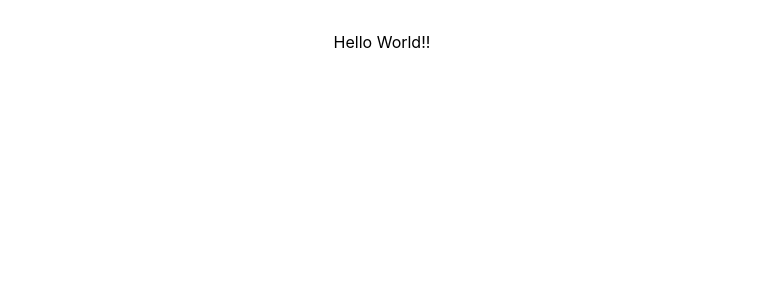
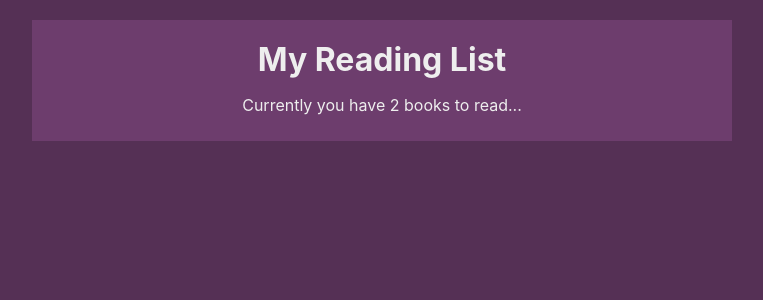
Before and after one commit to pratik-kumar-sahu/supreme-octo-guacamole, a React (Create React App) app: page / in a window 1280 px wide. Shown: the top 300 px of the page, without its empty margins (258-1021 px from the left). Built offline with nearby package versions, Linux system fonts and the light colour scheme.

Commit message:
Made Navbar consuming BookContext and updated app acc to that

```diff
--- a/src/App.js
+++ b/src/App.js
@@ -1,7 +1,15 @@
-import "./App.css";
+import React from "react";
+import Navbar from "./components/Navbar";
+import BookContextProvider from "./contexts/BookContext";
 
 function App() {
-  return <div className="App">Hello World!!</div>;
+  return (
+    <div className="App">
+      <BookContextProvider>
+        <Navbar />
+      </BookContextProvider>
+    </div>
+  );
 }
 
 export default App;
--- /dev/null
+++ b/src/components/Navbar.js
@@ -0,0 +1,15 @@
+import React, { useContext } from "react";
+import { BookContext } from "../contexts/BookContext";
+
+function Navbar() {
+  const { books } = useContext(BookContext);
+
+  return (
+    <div className="navbar">
+      <h1>My Reading List</h1>
+      <p>Currently you have {books.length} books to read...</p>
+    </div>
+  );
+}
+
+export default Navbar;
--- a/src/contexts/BookContext.js
+++ b/src/contexts/BookContext.js
@@ -1,9 +1,9 @@
 import React, { createContext, useState } from "react";
 import { v4 as uuidv4 } from "uuid";
 
-const BookContext = createContext();
+export const BookContext = createContext();
 
-function BookContextProvider() {
+function BookContextProvider(props) {
   const [books, setBooks] = useState([
     { title: "The Immortals of Meluha", author: "Amish Tripathy", id: 1 },
     { title: "2 States", author: "Chetan Bhagat", id: 2 },
--- a/src/index.css
+++ b/src/index.css
@@ -1,13 +1,27 @@
 body {
   margin: 0;
-  font-family: -apple-system, BlinkMacSystemFont, 'Segoe UI', 'Roboto', 'Oxygen',
-    'Ubuntu', 'Cantarell', 'Fira Sans', 'Droid Sans', 'Helvetica Neue',
+  font-family: -apple-system, BlinkMacSystemFont, "Segoe UI", "Roboto", "Oxygen",
+    "Ubuntu", "Cantarell", "Fira Sans", "Droid Sans", "Helvetica Neue",
     sans-serif;
   -webkit-font-smoothing: antialiased;
   -moz-osx-font-smoothing: grayscale;
+  background-color: #553055;
 }
 
-code {
-  font-family: source-code-pro, Menlo, Monaco, Consolas, 'Courier New',
-    monospace;
+.App {
+  background: #4c2a4c;
+  margin: 20px auto;
+  width: 90%;
+  max-width: 700px;
+  color: #eee;
 }
+
+.navbar {
+  padding: 10px 20px;
+  text-align: center;
+  background: #6d3d6d;
+}
+
+.navbar h1 {
+  margin: 10px 0;
+}
```
